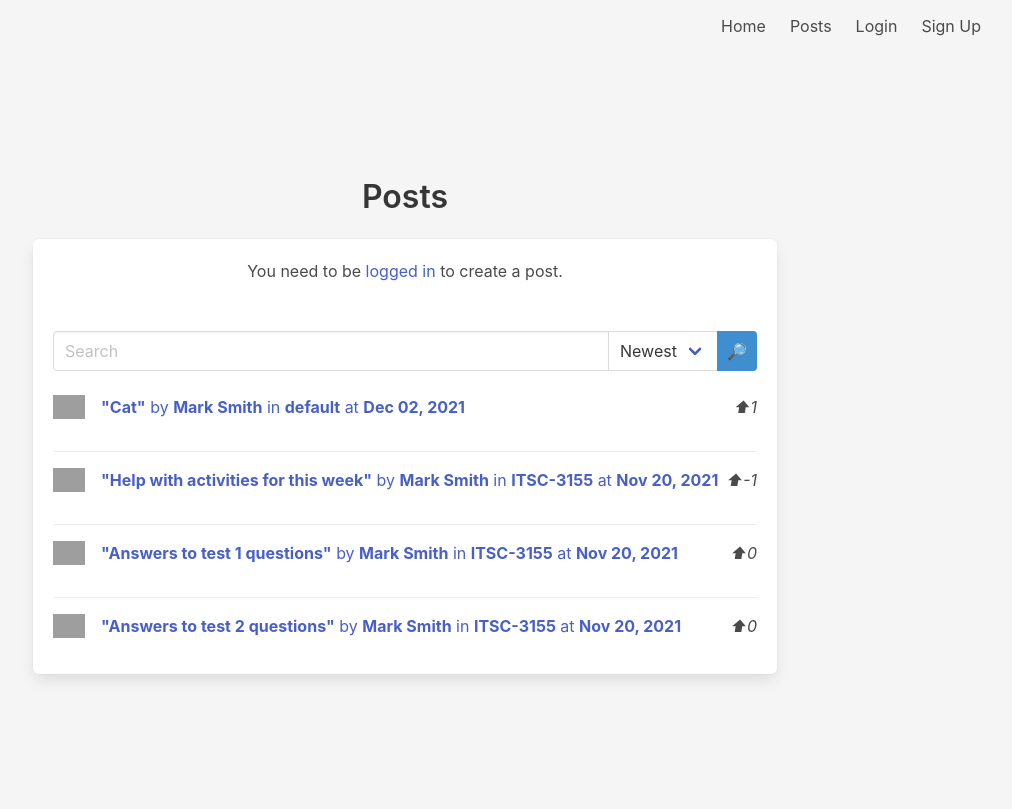
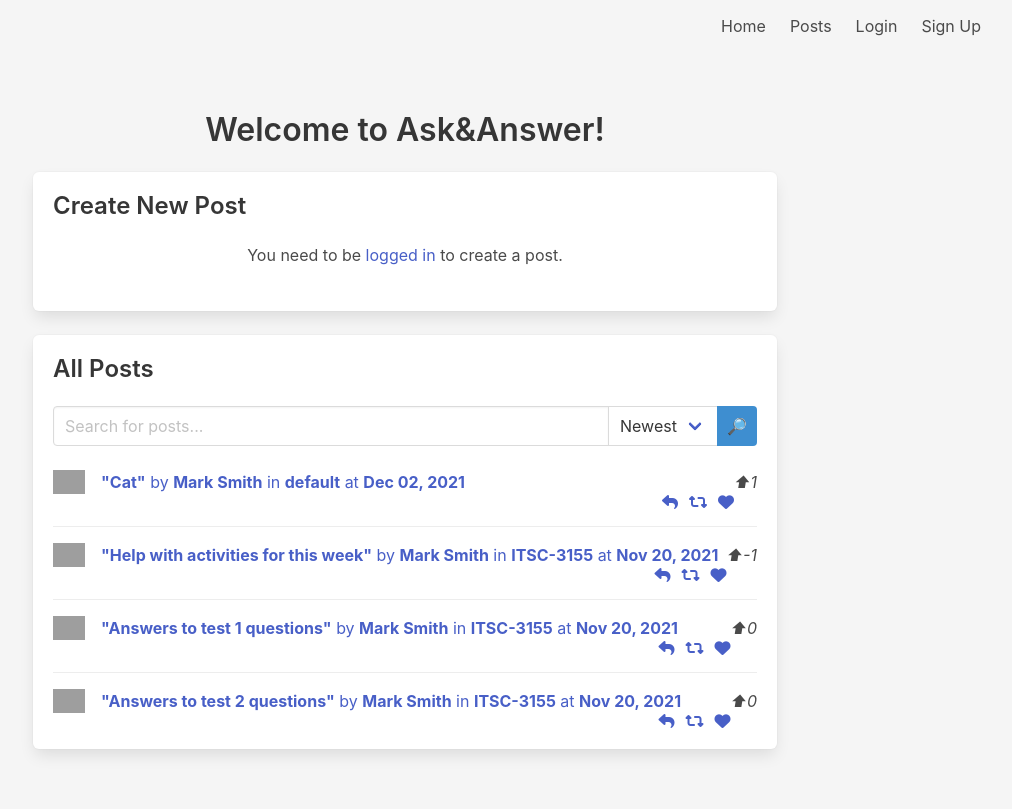
Before and after one commit to psizemo1/3155Project, a Flask app: page /posts in a window 1280 px wide. Shown: the whole page, without its empty margins (235-1247 px from the left). Before the commit the page ends 680 px from the top, so only its background shows below. Run offline with Flask 2, Linux system fonts and the light colour scheme; data comes from the database, SQL or seed files in the repository; some libraries are stand-ins or nearby versions; grey boxes are pictures that could not be loaded.

Commit message:
Small changes to posts page, upvote/downvote icon

```diff
--- a/src/qa/templates/base.html
+++ b/src/qa/templates/base.html
@@ -50,6 +50,7 @@
         </div>
     </div>
 </section>
+<script src="https://kit.fontawesome.com/78e1b96a9f.js" crossorigin="anonymous"></script>
 </body>
 
 </html>
--- a/src/qa/templates/components/post.html
+++ b/src/qa/templates/components/post.html
@@ -44,7 +44,7 @@
                                             <button type="submit" class="button is-small is-primary">
                                         {% endif %}
                                         <span class="icon is-small">
-                                            ⬆
+                                            <i class="fas fa-hand-point-up"></i>
                                         </span>
                                         </button>
                                     </form>
@@ -62,7 +62,7 @@
                                             <button type="submit" class="button is-small is-danger">
                                         {% endif %}
                                         <span class="icon is-small">
-                                            ⬇
+                                            <i class="fas fa-hand-point-down"></i>
                                         </span>
                                         </button>
                                     </form>
--- a/src/qa/templates/components/search_bar.html
+++ b/src/qa/templates/components/search_bar.html
@@ -2,7 +2,7 @@
 
     <div class="field has-addons">
         <div class="control is-expanded">
-            <input class="input" type="text" name="q" placeholder="Search"
+            <input class="input" type="text" name="q" placeholder="Search for posts..."
                    value="{{ request.args.get('q', '') }}">
         </div>
        {# drop down box for sorting #}
--- a/src/qa/templates/posts.html
+++ b/src/qa/templates/posts.html
@@ -1,15 +1,19 @@
 {% extends "base.html" %}
 {% block content %}
     <div class="column is-8 is-offset-2">
-        <h3 class="title">Posts</h3>
+        <h3 class="title">Welcome to Ask&Answer!</h3>
         <div class="box">
+            <h1 class="title is-4 has-text-left">Create New Post</h1>
             {% include 'components/messages.html' %}
             {% if request.args.get('q') %}
                 <p>Search results for '{{ request.args.get('q') }}'</p>
             {% else %}
                 {% include 'components/post_create.html' %}
             {% endif %}
-            <br/>{% include 'components/search_bar.html' %}
+    </div>
+    <div class="box">
+            <h1 class="title is-4 has-text-left">All Posts</h1>
+            {% include 'components/search_bar.html' %}
             <br/>
             {% for post in posts %}
                 {# Use Bulmba CSS #}
```
